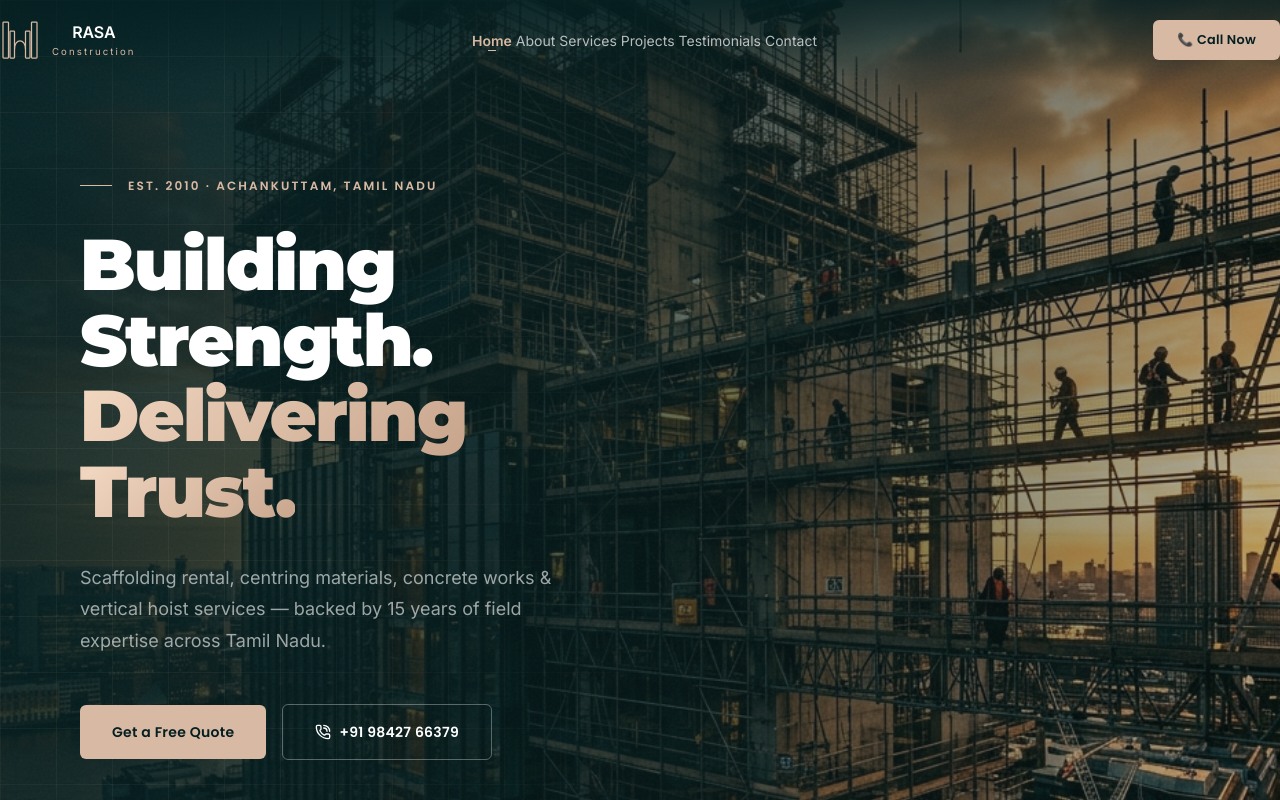
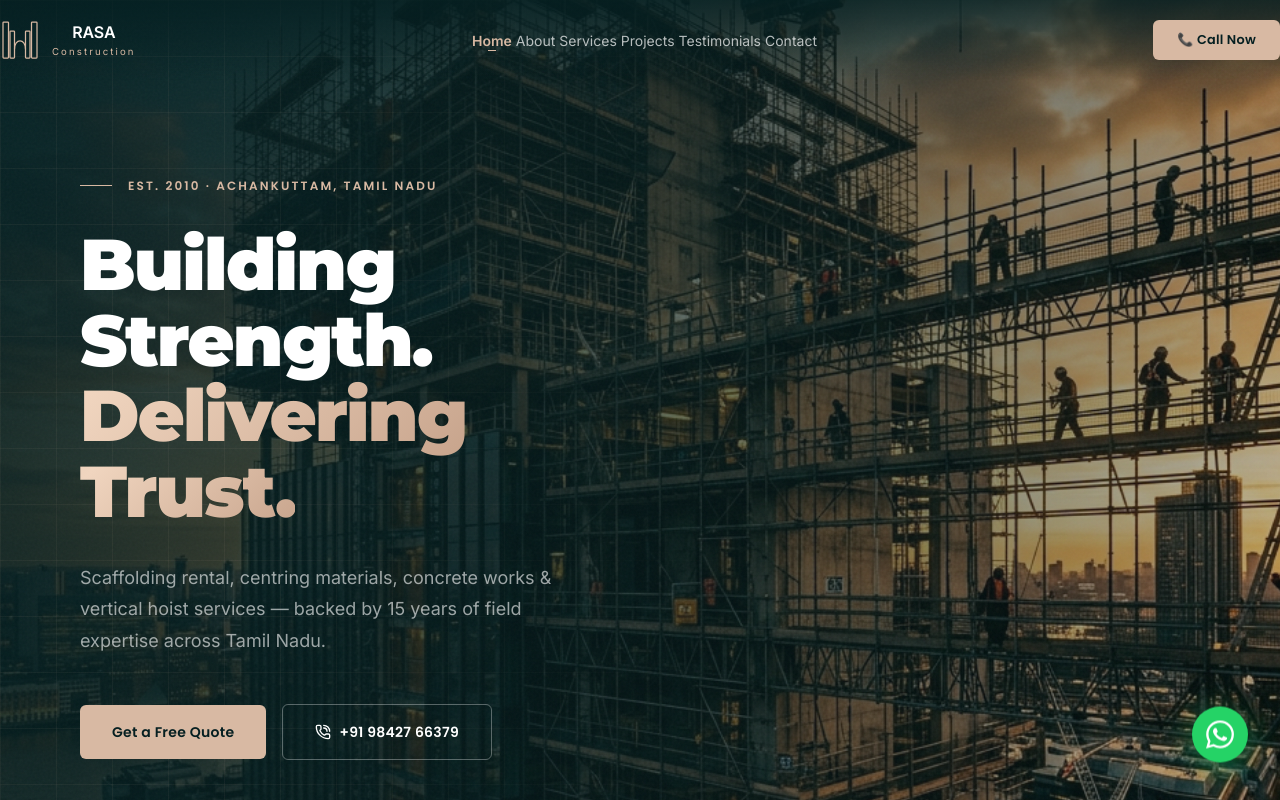
Before and after one commit to PriscillajospinG/Rasa-construction-portfolio, a Next.js app: page / in a window 1280 px wide. Shown: the top 800 px of the page. Built offline with nearby package versions, Linux system fonts and the light colour scheme.

Commit message:
refactor: simplify WhatsAppFloat component with custom ping animation and SVG icon

```diff
--- a/src/components/WhatsAppFloat.tsx
+++ b/src/components/WhatsAppFloat.tsx
@@ -1,59 +1,48 @@
 "use client";
 
 import { motion } from "framer-motion";
-import { MessageCircle } from "lucide-react";
 
 export default function WhatsAppFloat() {
+  const msg = encodeURIComponent("Hello Rasa Construction, I'm interested in your services. Could you please provide a quote?");
+
   return (
-    <motion.div
-      initial={{ opacity: 0, scale: 0, y: 20 }}
-      animate={{ opacity: 1, scale: 1, y: 0 }}
-      transition={{ delay: 2, duration: 0.5, type: "spring" }}
-      className="whatsapp-float"
-    >
     <a
-        href="https://wa.me/919842766379?text=Hello%20Rasa%20Construction%2C%20I'm%20interested%20in%20your%20services."
+      href={`https://wa.me/919842766379?text=${msg}`}
       target="_blank"
       rel="noopener noreferrer"
       aria-label="Chat on WhatsApp"
-        className="group relative flex items-center gap-3 overflow-hidden"
+      className="wa-float"
     >
-        {/* Tooltip */}
+      {/* Ping ring */}
+      <span
+        className="absolute"
+        style={{
+          inset: 0,
+          borderRadius: "50%",
+          background: "rgba(37,211,102,0.35)",
+          animation: "ping-ring 1.8s ease-out infinite",
+        }}
+      />
       <motion.div
-          initial={{ opacity: 0, x: 10, scale: 0.9 }}
-          whileHover={{ opacity: 1, x: 0, scale: 1 }}
-          className="absolute right-16 whitespace-nowrap rounded-xl px-4 py-2 text-sm font-poppins font-semibold pointer-events-none shadow-xl"
+        whileHover={{ scale: 1.1 }}
+        whileTap={{ scale: 0.94 }}
         style={{
-            background: "linear-gradient(135deg, #051f21, #083335)",
-            color: "white",
-            border: "1px solid rgba(216,185,163,0.2)",
+          position: "relative",
+          width: "56px",
+          height: "56px",
+          borderRadius: "50%",
+          background: "#25D366",
+          display: "flex",
+          alignItems: "center",
+          justifyContent: "center",
+          boxShadow: "0 8px 32px rgba(37,211,102,0.40)",
         }}
       >
-          Chat with us!
-          {/* Arrow */}
-          <span
-            className="absolute right-[-6px] top-1/2 -translate-y-1/2 w-3 h-3 rotate-45"
-            style={{ background: "#083335" }}
-          />
+        {/* WhatsApp SVG */}
+        <svg width="28" height="28" viewBox="0 0 24 24" fill="white" xmlns="http://www.w3.org/2000/svg">
+          <path d="M17.472 14.382c-.297-.149-1.758-.867-2.03-.967-.273-.099-.471-.148-.67.15-.197.297-.767.966-.94 1.164-.173.199-.347.223-.644.075-.297-.15-1.255-.463-2.39-1.475-.883-.788-1.48-1.761-1.653-2.059-.173-.297-.018-.458.13-.606.134-.133.298-.347.446-.52.149-.174.198-.298.298-.497.099-.198.05-.371-.025-.52-.075-.149-.669-1.612-.916-2.207-.242-.579-.487-.5-.669-.51-.173-.008-.371-.01-.57-.01-.198 0-.52.074-.792.372-.272.297-1.04 1.016-1.04 2.479 0 1.462 1.065 2.875 1.213 3.074.149.198 2.096 3.2 5.077 4.487.709.306 1.262.489 1.694.625.712.227 1.36.195 1.871.118.571-.085 1.758-.719 2.006-1.413.248-.694.248-1.289.173-1.413-.074-.124-.272-.198-.57-.347m-5.421 7.403h-.004a9.87 9.87 0 01-5.031-1.378l-.361-.214-3.741.982.998-3.648-.235-.374a9.86 9.86 0 01-1.51-5.26c.001-5.45 4.436-9.884 9.888-9.884 2.64 0 5.122 1.03 6.988 2.898a9.825 9.825 0 012.893 6.994c-.003 5.45-4.437 9.884-9.885 9.884m8.413-18.297A11.815 11.815 0 0012.05 0C5.495 0 .16 5.335.157 11.892c0 2.096.547 4.142 1.588 5.945L.057 24l6.305-1.654a11.882 11.882 0 005.683 1.448h.005c6.554 0 11.89-5.335 11.893-11.893a11.821 11.821 0 00-3.48-8.413z" />
+        </svg>
       </motion.div>
-
-        {/* Button */}
-        <div
-          className="w-14 h-14 rounded-full flex items-center justify-center shadow-2xl transition-transform duration-300 group-hover:scale-110"
-          style={{
-            background: "linear-gradient(135deg, #25D366, #128C7E)",
-            boxShadow: "0 8px 30px rgba(37,211,102,0.4)",
-          }}
-        >
-          <MessageCircle size={26} color="white" fill="white" />
-        </div>
-
-        {/* Ping ring */}
-        <span
-          className="absolute inset-0 rounded-full animate-ping opacity-30"
-          style={{ background: "#25D366" }}
-        />
     </a>
-    </motion.div>
   );
 }
```
Lines whose indentation alone changed are shown as unchanged.
